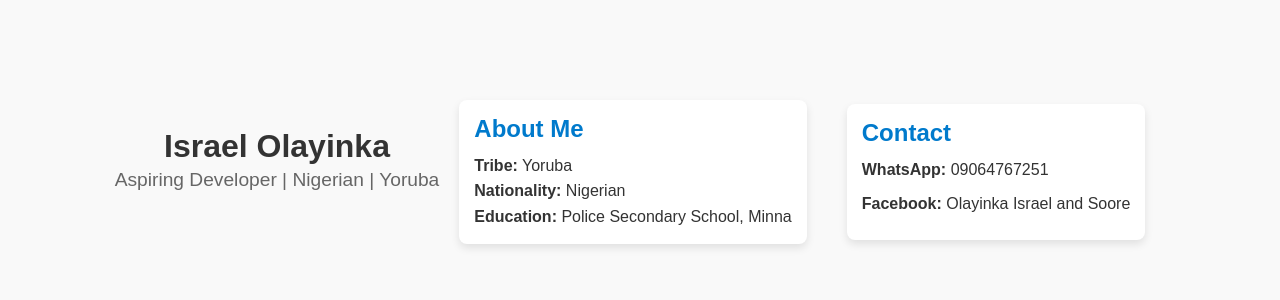
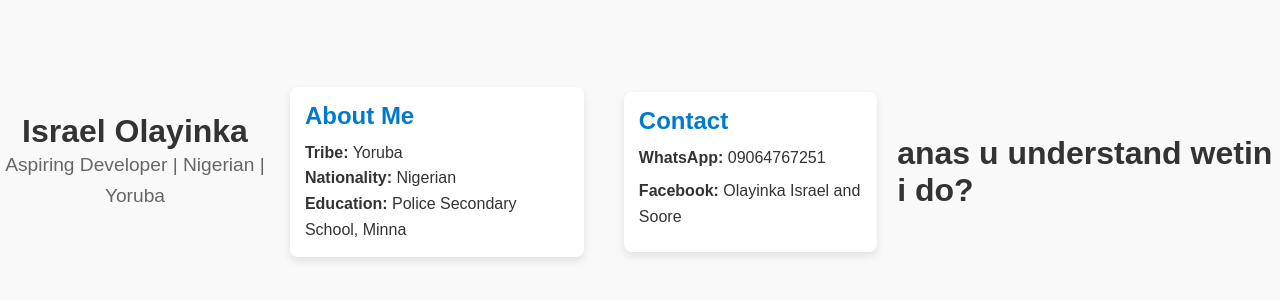
Before and after one commit to Olaygold/Ghhh, a plain HTML site: page index.html in a window 1280 px wide. Shown: the part 228-528 px from the top of the page. Drawn offline with Linux system fonts and the light colour scheme.

Commit message:
Update index.html

```diff
--- a/index.html
+++ b/index.html
@@ -26,5 +26,8 @@
             <li><strong>Facebook:</strong> Olayinka Israel and Soore</li>
         </ul>
     </section>
+    <div>
+        <h1>anas u understand wetin i do?</h1>
+    </div>
 </body>
 </html>
```
